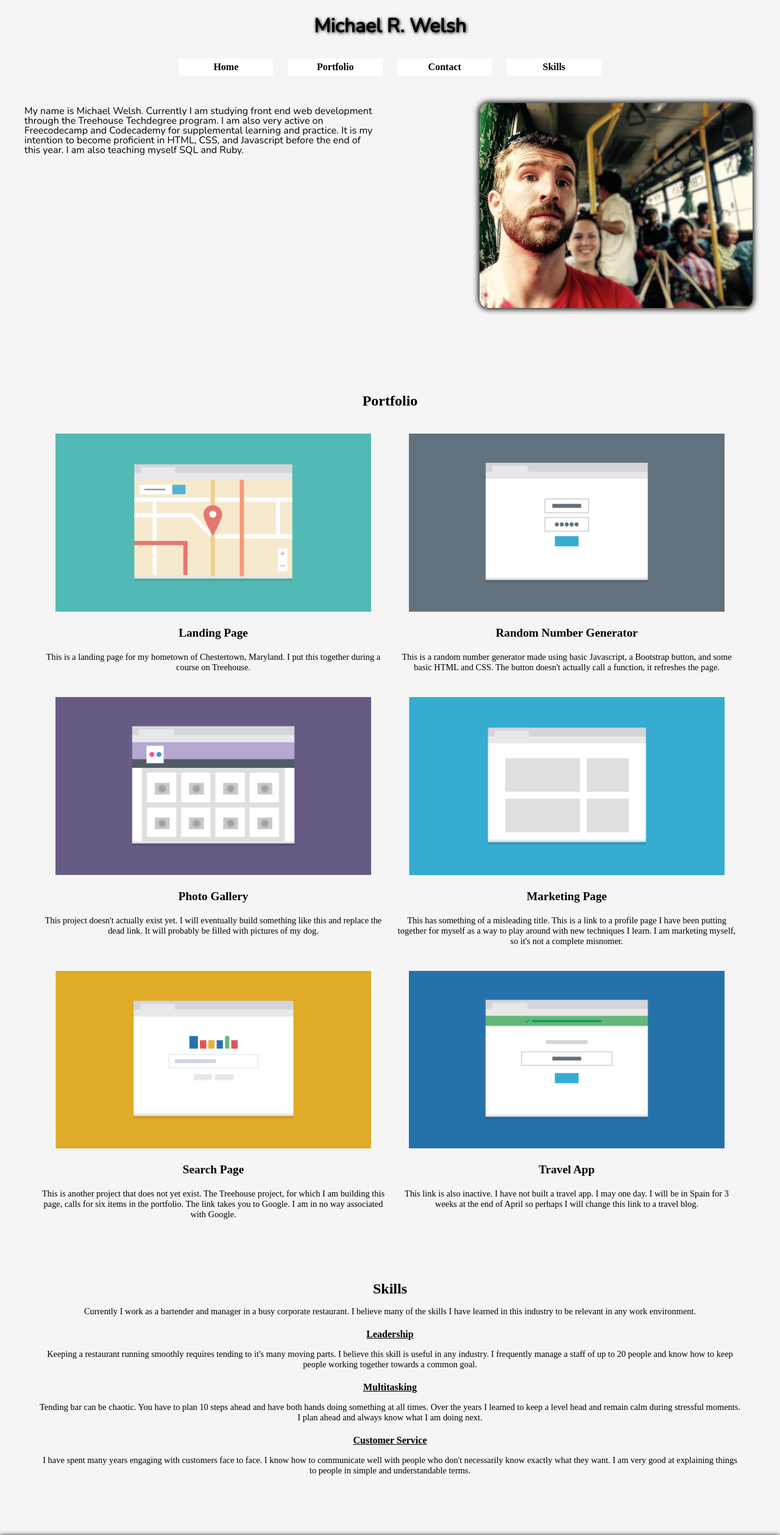
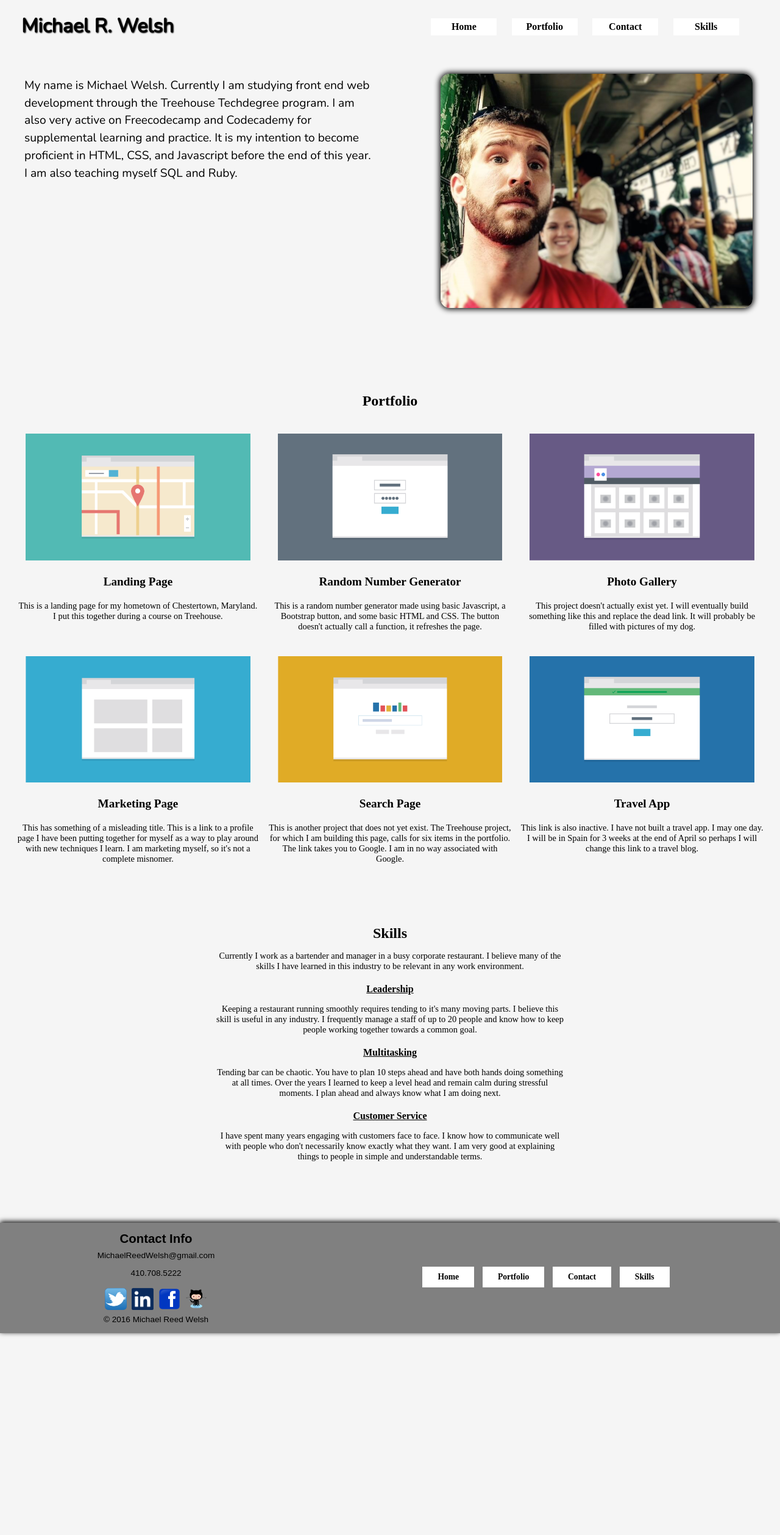
Before and after one commit to michaelreedwelsh/portfolio, a plain HTML site: page index.html in a window 1280 px wide. Shown: the top 2517 px of the page at 61% size. After the commit the page ends 2196 px from the top, so only its background shows below. Drawn offline with nearby package versions, Linux system fonts and the light colour scheme; a web font is replaced by a local one.

Commit message:
Final commit before submission for review. May add more later as my portfolio fleshes out

```diff
--- a/css/style.css
+++ b/css/style.css
@@ -21,7 +21,7 @@ ul {
 }
 h1 {
     font-family: "Nunito", sans-serif;
-    text-shadow: 1px 1px 5px;
+    text-shadow: 1px 1px 2px;
 }
 
 /*LINK CONFIGURATIONS******/
@@ -166,7 +166,7 @@ footer h2{
 
  /*MEDIA QUERIES @321******** IPAD SCREENS    ****/
 
- @media(min-width: 321px) {
+ @media(min-width: 426px) {
      .nav a {
          display: inline-block;
          width: 175px;
@@ -204,6 +204,9 @@ footer h2{
      .folio p {
          padding: 0 5px;
      }
+     .skills p {
+         padding: 0 60px;
+     }
 
 
       /*FOOTER PROBLEMS***********/
@@ -223,6 +226,7 @@ footer h2{
          display: inline-block;
          float: right;
          width: 50%;
+         margin: auto auto;
      }
      .largefoot {
          display: inline-block;
@@ -248,12 +252,61 @@ footer h2{
         display: block;
         list-style: none;
         text-align: center;
-        margin: 10px 10px;
+     }
+     .largefoot a {
+         text-align: center;
+         margin: 5px;
      }
      #smallhome {
          display: none;
      }
  }
-  @media(min-width:769){
 
-  }
+ /*MONITORSSSSS**************/
+
+  @media(min-width:769px) {
+      h1 {
+          font-size: 2em;
+          float: left;
+          margin-left: 35px;
+      }
+      .nav ul {
+        float: right;
+          margin-top: 20px;
+          width: 50%;
+      }
+      .nav a {
+          max-width: 20%;
+          vertical-align: top;
+      }
+      .me p {
+          line-height:1.5em;
+          font-size: 1.2em;
+      }
+      .profile {
+          width: 40%;
+      }
+      .folio {
+          width: 32%;
+          display: inline-block;
+      }
+      footer {
+
+      }
+      .skills p {
+          padding: 0 25%;
+      }
+      .largefoot li {
+          margin: auto auto;
+      }
+      .largefoot a {
+          margin: 72px 5px;
+          display: inline-block;
+          }
+        .fleft {
+            width:40%;
+        }
+        .fright{
+            width: 60%;
+        }
+        }
--- a/index.html
+++ b/index.html
@@ -14,7 +14,7 @@
         <div class="nav">
             <h1 id="top">Michael R. Welsh</h1>
             <ul>
-                <a href="index.html"><li>Home</li></a>
+                <a href="#top"><li>Home</li></a>
                 <a href="#folio"><li>Portfolio</li></a>
                 <a href="#contact"><li>Contact</li></a>
                 <a href="#skills"><li>Skills</li></a>
```
